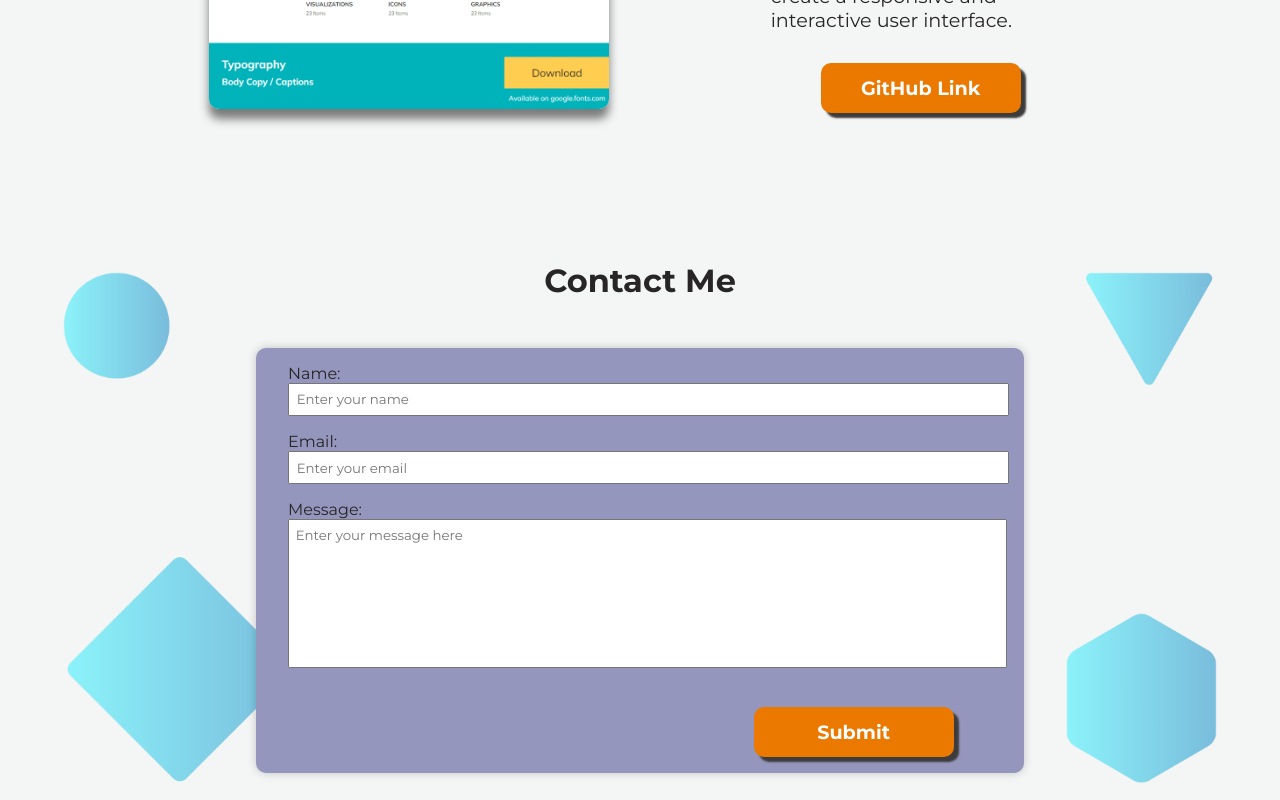
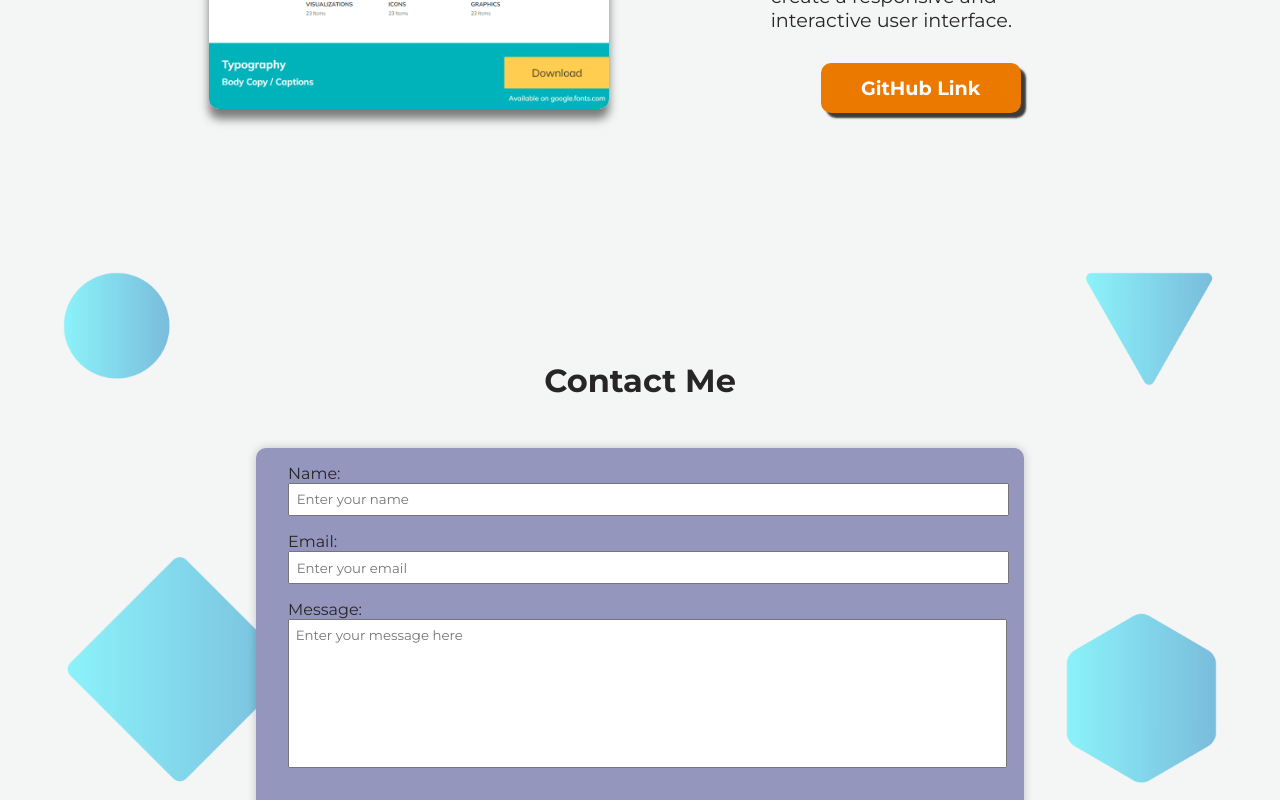
Before and after one commit to Ryan-Biondo/biondo-portfolio, a React (Vite) app: page / in a window 1280 px wide. Shown: the part 2280-3080 px from the top of the page. Built offline with nearby package versions, Linux system fonts and the light colour scheme.

Commit message:
editted padding in contact form

```diff
--- a/src/components/Contact.module.css
+++ b/src/components/Contact.module.css
@@ -1,6 +1,6 @@
 .contact {
-    padding-top: 100px;
-    padding-bottom: 250px;
+    padding-top: 200px;
+    padding-bottom: 450px;
     background-color: var(--quinary-color);
     background-image: url("/src/images/backgroundportfolioalter.png");
     background-position: center 80px;
@@ -45,6 +45,10 @@ textarea {
 }
 
 @media screen and (max-width: 768px) {
+    .contact {
+        padding-top: 100px;
+        padding-bottom: 250px;
+    }
     .contactFormBox {
         width: 90%;
     }
```
